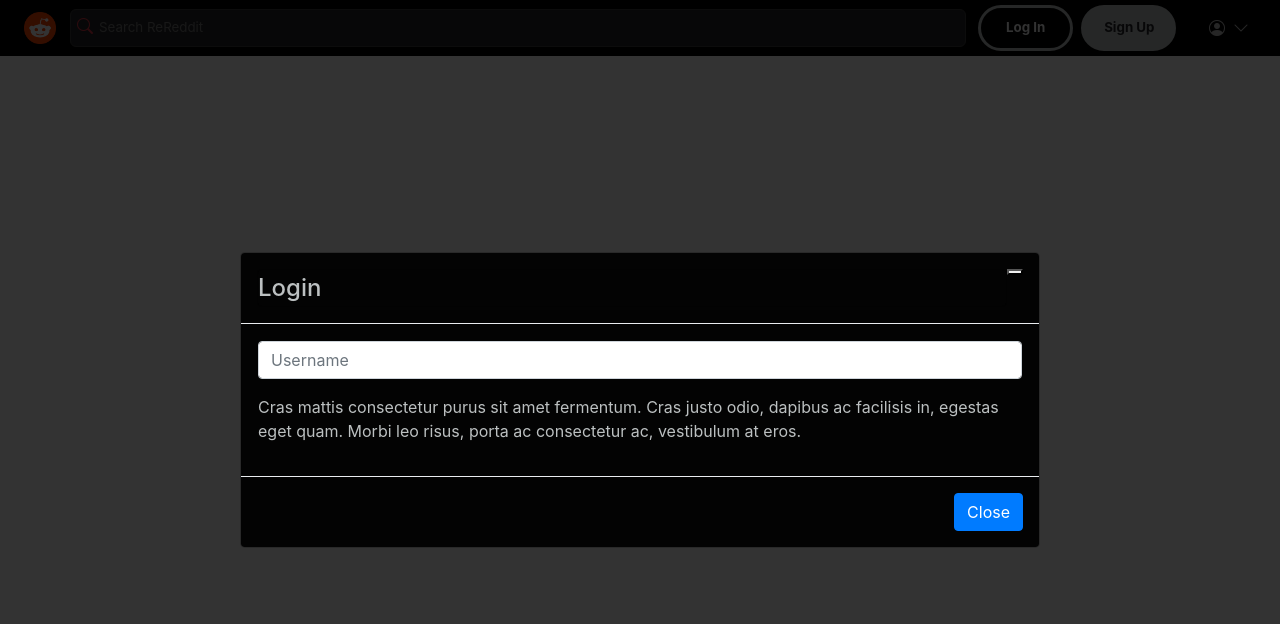
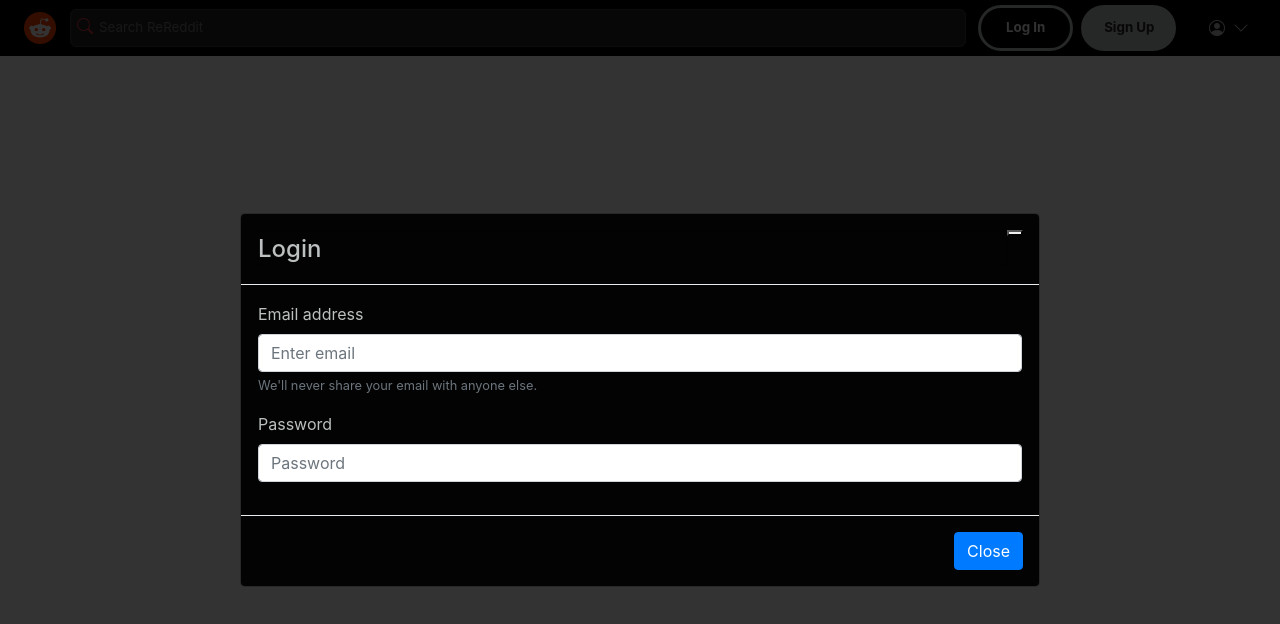
Before and after one commit to hak9292/Re-Reddit, a React (Create React App) app in the folder client/: page / in a window 1280 px wide. Both pictures are taken after a click on the button "Log In". Shown: the top 624 px of the page. Built offline with nearby package versions, Linux system fonts and the light colour scheme.

Commit message:
separated input into separate file

```diff
--- a/client/src/components/AuthModal.js
+++ b/client/src/components/AuthModal.js
@@ -1,8 +1,9 @@
 import './AuthModal.css';
 import Modal from 'react-bootstrap/Modal';
 import Button from 'react-bootstrap/Button';
-import InputGroup from 'react-bootstrap/InputGroup';
-import FormControl from 'react-bootstrap/FormControl';
+// import InputGroup from 'react-bootstrap/InputGroup';
+// import FormControl from 'react-bootstrap/FormControl';
+import Input from './Input';
 
 // function AuthModal(props) {
 //     return (
@@ -29,18 +30,7 @@
           </Modal.Title>
         </Modal.Header>
         <Modal.Body className='modal-content'>
-            <InputGroup className="mb-3">
-                <FormControl
-                placeholder="Username"
-                aria-label="Username"
-                aria-describedby="basic-addon1"
-                />
-            </InputGroup>
-          <p>
-            Cras mattis consectetur purus sit amet fermentum. Cras justo odio,
-            dapibus ac facilisis in, egestas eget quam. Morbi leo risus, porta ac
-            consectetur ac, vestibulum at eros.
-          </p>
+           <Input />
         </Modal.Body>
         <Modal.Footer>
           <Button onClick={props.onHide}>Close</Button>
--- /dev/null
+++ b/client/src/components/Input.js
@@ -0,0 +1,26 @@
+import Form from 'react-bootstrap/Form';
+
+
+function Input () {
+    return (
+        <Form>
+            <Form.Group className="mb-3" controlId="formBasicEmail">
+                <Form.Label>Email address</Form.Label>
+                <Form.Control type="email" placeholder="Enter email" />
+                <Form.Text className="text-muted">
+                We'll never share your email with anyone else.
+                </Form.Text>
+            </Form.Group>
+
+            <Form.Group className="mb-3" controlId="formBasicPassword">
+                <Form.Label>Password</Form.Label>
+                <Form.Control type="password" placeholder="Password" />
+            </Form.Group>
+            {/* <Form.Group className="mb-3" controlId="formBasicCheckbox">
+                <Form.Check type="checkbox" label="Check me out" />
+            </Form.Group> */}
+        </Form>
+    )
+}
+
+export default Input;
```
